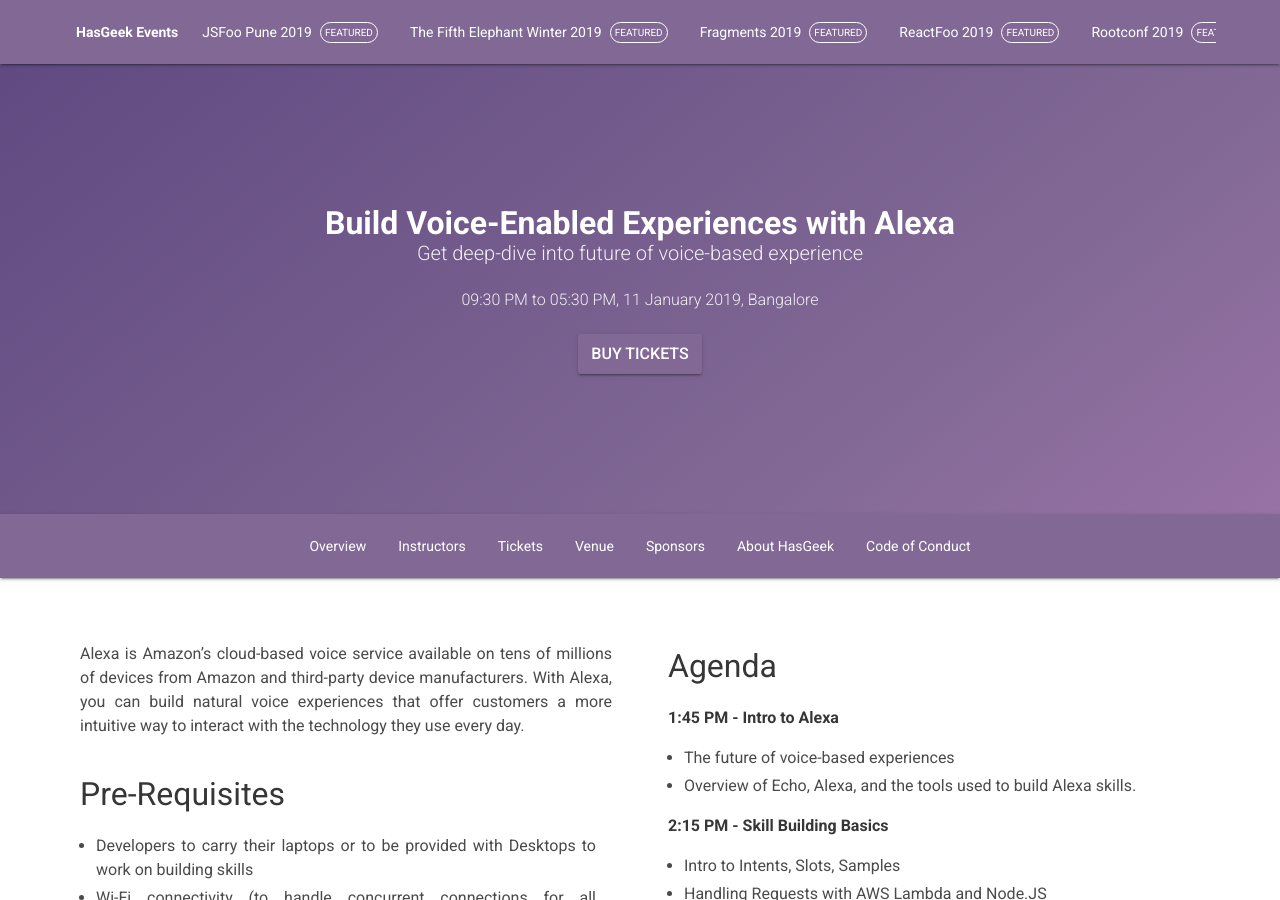
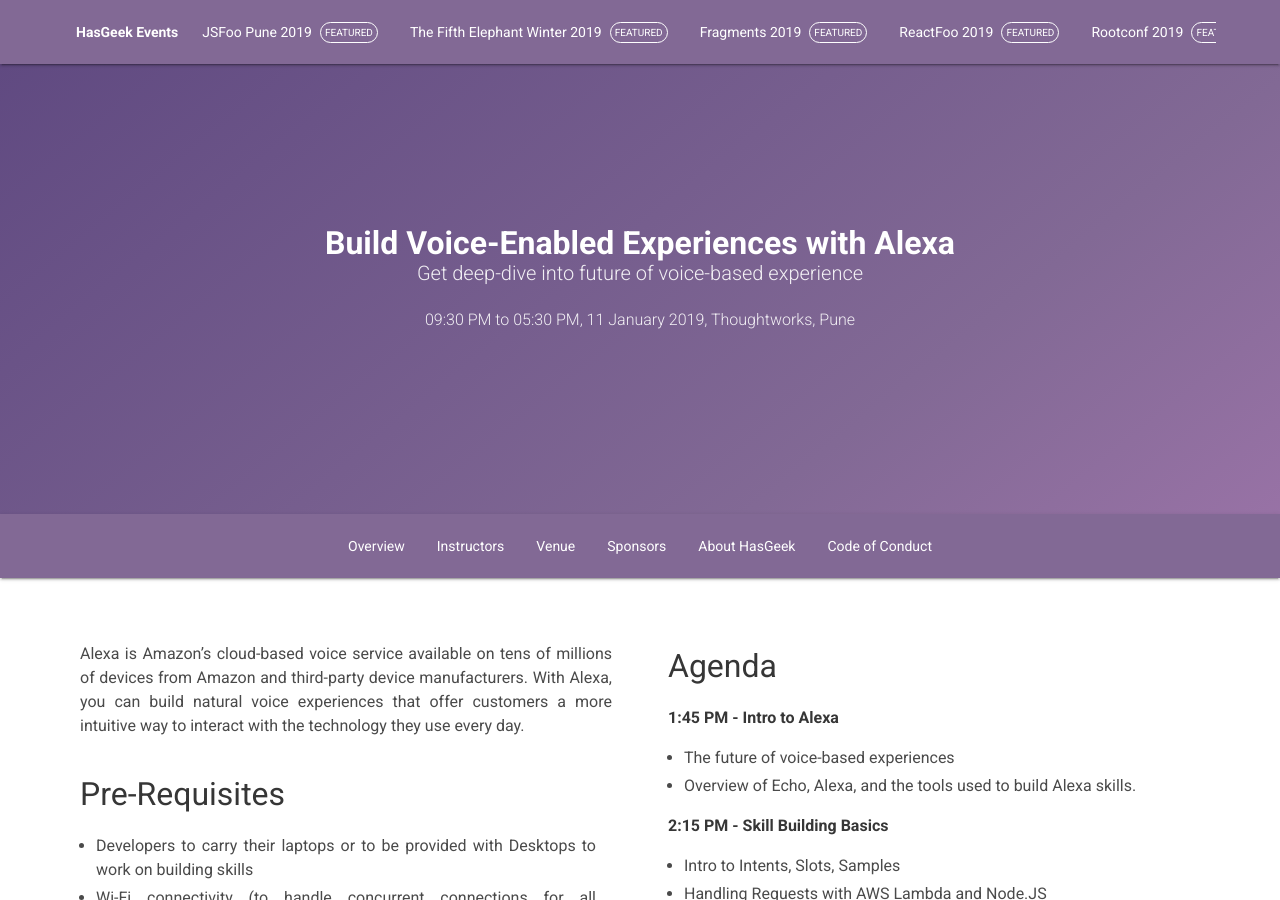
Before and after one commit to hasgeek/events, a Jekyll site: the page built from _jsfoo_events/2019-voice-enabled-with-alexa.md, in a window 1280 px wide and 900 px high. Built offline with Jekyll 4.4.1, drawn with Linux system fonts in a browser that asks for light colours.

Commit message:
Update 2019-voice-enabled-with-alexa.md (#1181)

```diff
--- a/_jsfoo_events/2019-voice-enabled-with-alexa.md
+++ b/_jsfoo_events/2019-voice-enabled-with-alexa.md
@@ -2,12 +2,11 @@
 layout: workshop
 title: "Build Voice-Enabled Experiences with Alexa"
 subtitle: "Get deep-dive into future of voice-based experience"
-datelocation: "09:30 PM to 05:30 PM, 11 January 2019, Bangalore"
+datelocation: "09:30 PM to 05:30 PM, 11 January 2019, Thoughtworks, Pune"
 city: Pune
 start_time: 2019-01-11
 end_time: 2019-01-11
 description: "Alexa is Amazon’s cloud-based voice service available on tens of millions of devices from Amazon and third-party device manufacturers. With Alexa, you can build natural voice experiences that offer customers a more intuitive way to interact with the technology they use every day."
-boxoffice_item_collection: '9da13f04-31de-495b-9f96-5b81b31abb96'
 
 venue:
   label: Thoughtworks, Pune.
```
